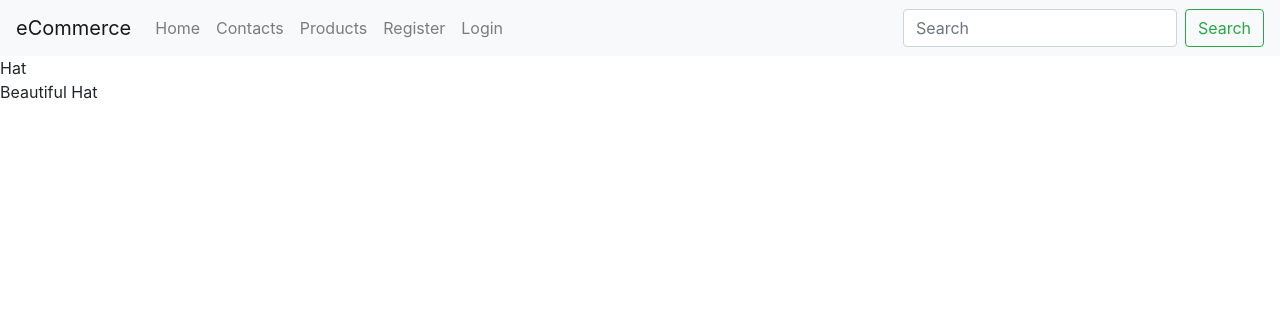
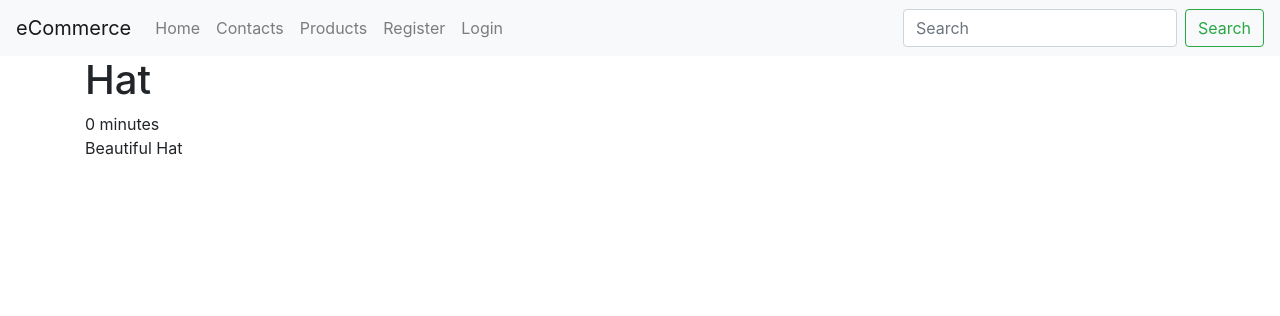
Before and after one commit to sserges/ecommerce-django, a Django app: a page that uses src/products/templates/products/detail.html in a window 1280 px wide. Shown: the top 316 px of the page. Run offline with Django 3.2, Linux system fonts and the light colour scheme; data comes from the database, SQL or seed files in the repository; both versions use the stored data as it was after the commit; some libraries are stand-ins or nearby versions.

Commit message:
Template filters

```diff
--- a/src/products/models.py
+++ b/src/products/models.py
@@ -55,7 +55,8 @@ class Product(models.Model):
     price       = models.DecimalField(decimal_places=2, max_digits=20, default=39.99)
     image       = models.ImageField(upload_to=upload_image_path, null=True, blank=True)
     featured    = models.BooleanField(default=False)
-    active    = models.BooleanField(default=True)
+    active      = models.BooleanField(default=True)
+    timestamp   = models.DateTimeField(auto_now_add=True)
 
     objects = ProductManager()
 
--- a/src/products/templates/products/detail.html
+++ b/src/products/templates/products/detail.html
@@ -1,11 +1,18 @@
 {% extends "base.html" %}
 
 {% block content %}
-    {{ object.title }}
-    <br/>
-    {{ object.description }}
-    <br/>
-    {% if object.image %}
-        <img src="{{ object.image.url }}" class='img-fluid' />
-    {% endif %}
+    <div class="container">
+        <div class="row">
+            <div class="col">
+                <h1>{{ object.title }}</h1>
+                {{ object.timestamp|timesince }}
+                {{ object.description|linebreaks }}
+                <br/>
+                {% if object.image %}
+                    <img src="{{ object.image.url }}" class='img-fluid' />
+                {% endif %}
+            </div>
+        </div>
+    </div>
+
 {% endblock content %}
--- a/src/products/templates/products/snippets/card.html
+++ b/src/products/templates/products/snippets/card.html
@@ -6,7 +6,7 @@
     {% endif %}
     <div class="card-body">
         <h5 class="card-title">{{ instance.title }}</h5>
-        <p class="card-text">Some quick example text to build on the card title and make up the bulk of the card's content.</p>
+        <p class="card-text">{{ instance.description|truncatewords:12 }}</p>
         <a href="{{ instance.get_absolute_url }}" class="btn btn-primary">View</a>
         {% comment %} <a href="{% url 'detail' slug=instance.slug %}" class="btn btn-warning">URL shortcut</a> {% endcomment %}
     </div>
```
Also changed, not shown: src/db.sqlite3, src/products/migrations/0009_product_timestamp.py (added).
